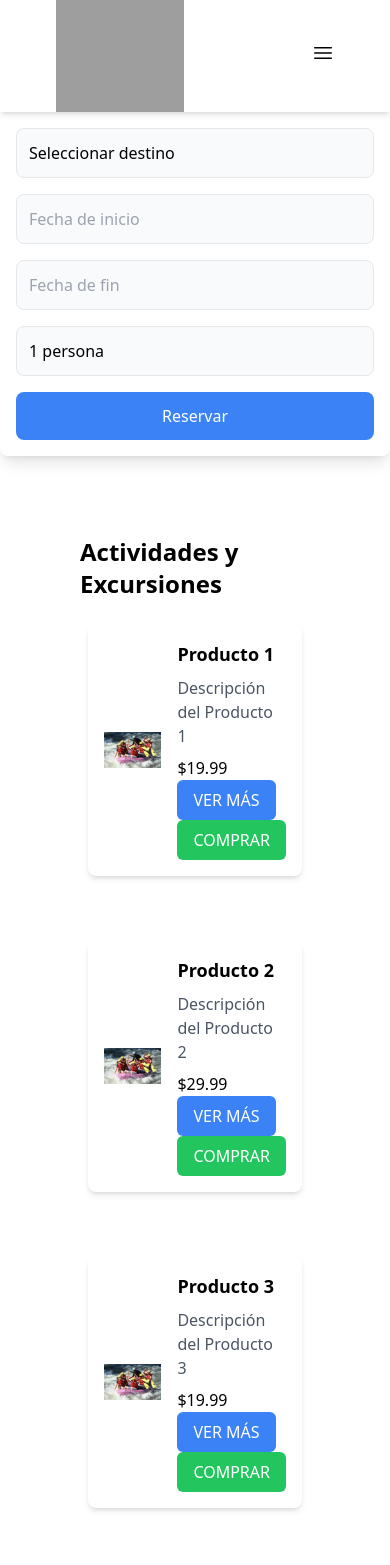
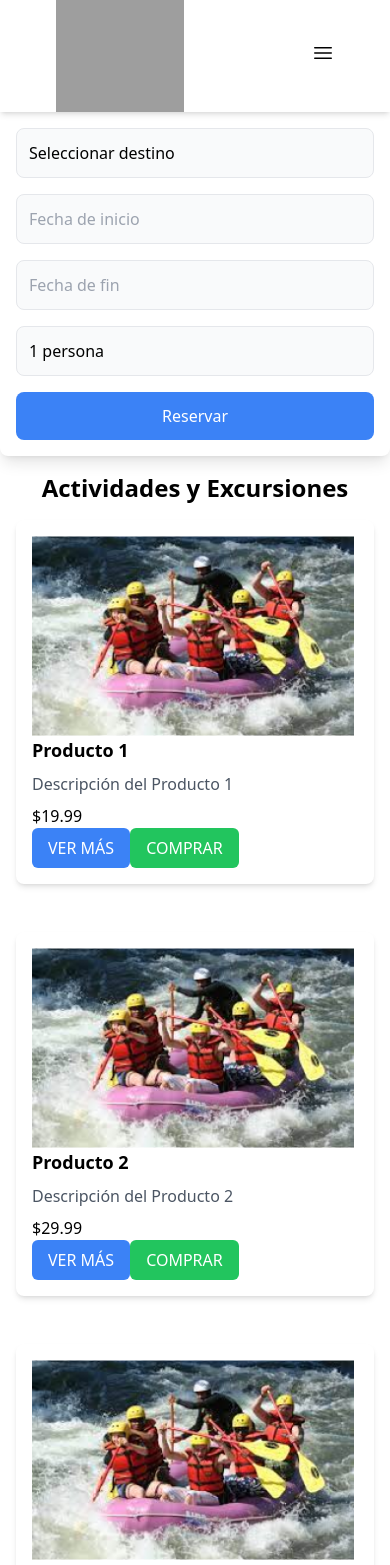
Before and after one commit to iairbaron/proyecto-integrador-front, a React (Vite) app: page /home in a window 390 px wide. Shown: the top 1565 px of the page. Built offline with nearby package versions, Linux system fonts and the light colour scheme; grey boxes are pictures that could not be loaded.

Commit message:
product Detail

```diff
--- a/src/App.jsx
+++ b/src/App.jsx
@@ -5,6 +5,7 @@ import NavBar from "./components/components/NavBar"
 
 import Packages from "./pages/Packages"
 import AddProduct from "./pages/AddProduct"
+import ProductDetail from "./pages/ProductDetail"
 
 function App() {
 
@@ -18,6 +19,7 @@ function App() {
       <Route path="/locations" element={<p>locations</p>} />
       <Route path="/contacts" element={<p>contacts</p>} />
       <Route path="/Agregar-producto" element={<AddProduct/>} />
+      <Route path="/producto/:id" element={<ProductDetail />} />
 
     </Routes>
     </BrowserRouter>
--- a/src/components/components/Card.jsx
+++ b/src/components/components/Card.jsx
@@ -1,19 +1,25 @@
-import React from 'react';
+import { Link } from 'react-router-dom';
 
 const Card = ({ product }) => {
   return (
-    <div className="flex items-center bg-white rounded-lg shadow-md p-4 mb-4">
-      <div className="mr-4">
-        <img src={product.image} alt={product.name} />
+    <div className="bg-white rounded-lg shadow-md p-4 mb-4 md:flex md:items-center md:space-x-4">
+      <div className="md:mr-4">
+        <img
+          src={product.image}
+          alt={product.name}
+          className="h-[200px] md:h-auto min-h-[200px] min-w-[300px]"
+        />
       </div>
       <div>
         <h2 className="text-lg font-semibold mb-2">{product.name}</h2>
         <p className="text-gray-600 mb-2">{product.description}</p>
         <p>${product.price}</p>
         <div>
-          <button className="bg-blue-500 text-white py-2 px-4 rounded-md hover:bg-blue-600 focus:outline-none">
-            VER MÁS
-          </button>
+          <Link to={`/producto/${product.id}`} state={{ product }} className="link">
+            <button className="bg-blue-500 text-white py-2 px-4 rounded-md hover:bg-blue-600 focus:outline-none">
+              VER MÁS
+            </button>
+          </Link>
           <button className="bg-green-500 text-white py-2 px-4 rounded-md hover:bg-green-600 focus:outline-none">
             COMPRAR
           </button>
--- a/src/pages/Home.jsx
+++ b/src/pages/Home.jsx
@@ -1,7 +1,7 @@
 import Card from "../components/components/Card";
 import BookingBar from "../components/commmons/BookingBar";
 import React, { useState, useEffect } from "react";
-import mediaImage from '../assets/media.png'
+import mediaImage from "../assets/media.png";
 
 const Home = () => {
   const [products, setProducts] = useState([]);
@@ -65,16 +65,15 @@ const Home = () => {
     setProducts(exampleProducts);
   }, []);
 
-
   return (
     <>
       <BookingBar />
-      <div className="p-20 mx-auto max-w-screen-xl">
-        <h1 className="text-2xl font-bold mb-4 ">Actividades y Excursiones</h1>
+      <div className="p-4 md:p-20 mx-auto max-w-screen-xl">
+        <h1 className="text-2xl font-bold mb-4 text-center">Actividades y Excursiones</h1>
 
-        <div className="grid grid-cols-1 sm:grid-cols-2 md:grid-cols-2 lg:grid-cols-2 xl:grid-cols-2 gap-8">
-          {products.map(product => (
-            <div key={product.id} className="w-full p-2">
+        <div className="grid grid-cols-1 md:grid-cols-2 gap-8">
+          {products.map((product) => (
+            <div key={product.id}>
               <Card product={product} />
             </div>
           ))}
--- /dev/null
+++ b/src/pages/ProductDetail.jsx
@@ -0,0 +1,31 @@
+import React from 'react';
+import { useLocation } from 'react-router-dom';
+
+const ProductDetail = () => {
+  const location = useLocation();
+  const product = location.state.product;
+
+  if (!product) {
+    return <div>Producto no encontrado</div>;
+  }
+
+  return (
+    <>
+    <h1>Aca va el componente de galeria de foto</h1>
+
+    <div className="product-detail">
+      <div className="product-image">
+        <img src={product.image} alt={product.name} />
+      </div>
+      <div className="product-info">
+        <h2 className="product-name">{product.name}</h2>
+        <p className="product-description">{product.description}</p>
+        <p className="product-price">${product.price}</p>
+      </div>
+    </div>
+
+    </>
+  );
+};
+
+export default ProductDetail;
```
